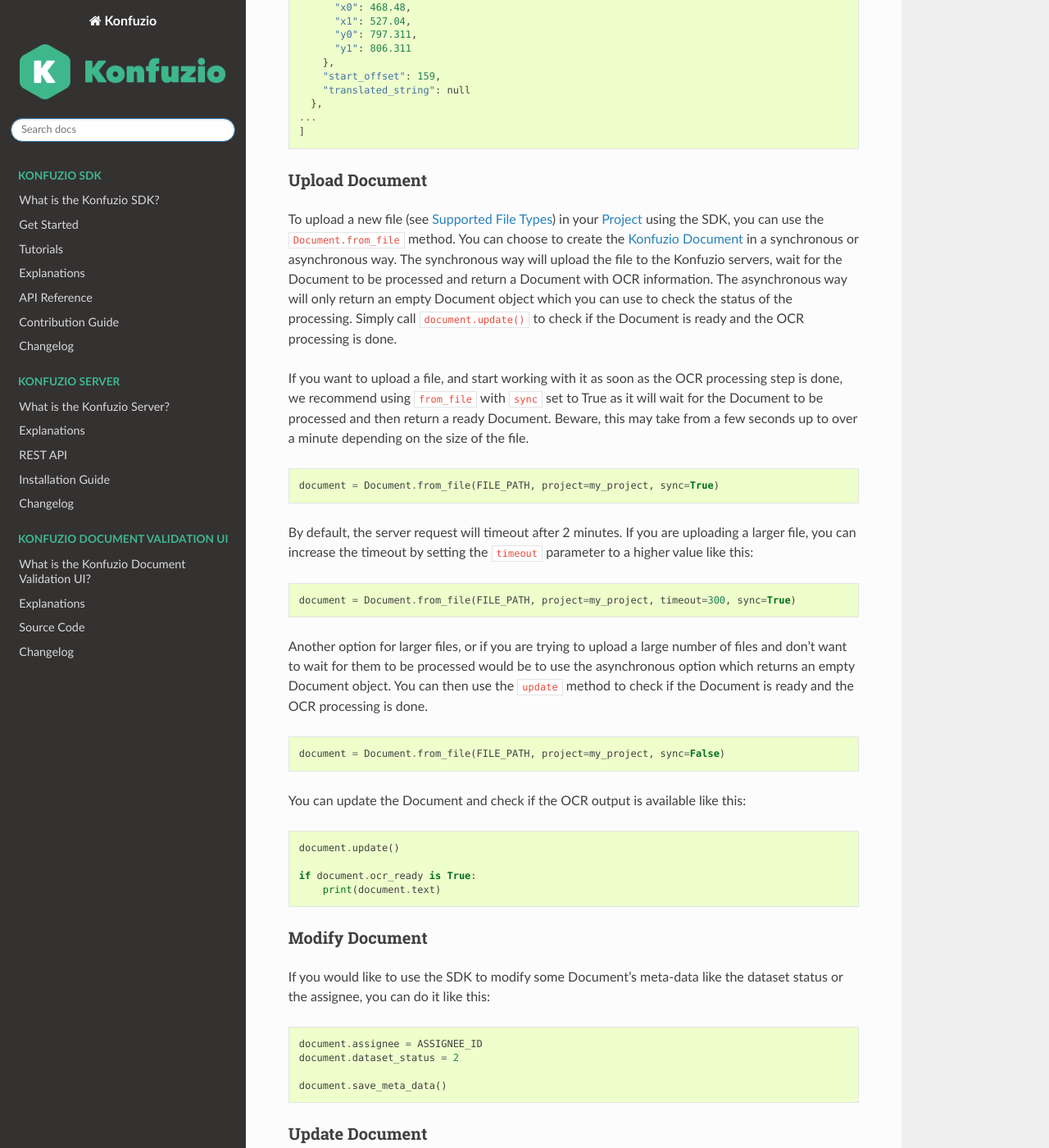
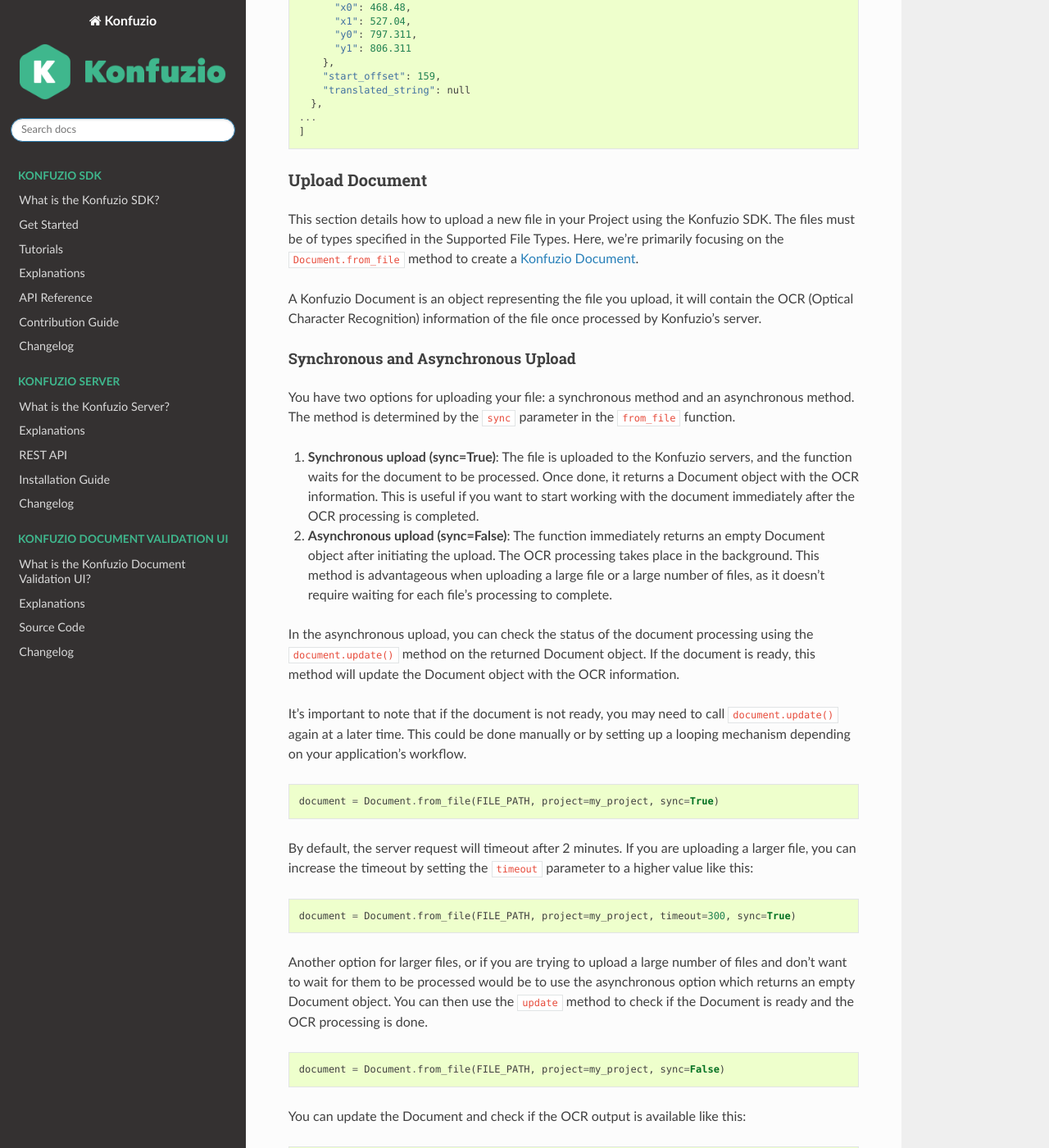
Before and after one commit to konfuzio-ai/konfuzio-sdk, a Sphinx documentation site: the page built from docs/sdk/examples/intro.md, in a window 1280 px wide and 1400 px high, scrolled down 3415 px. Shown: the whole window at 82% size. Built offline with Sphinx 7.4.7 and the Read the Docs theme 2.0.0, drawn with Linux system fonts in a browser that asks for light colours; pages that are not in the unit, such as notebooks, are missing from menus; a script that is not in the unit is left out.

Commit message:
updated explanations

````diff
--- a/docs/sdk/examples/intro.md
+++ b/docs/sdk/examples/intro.md
@@ -190,17 +190,32 @@
 ```
 
 #### Upload Document
-To upload a new file (see [Supported File Types](https://help.konfuzio.com/specification/supported_file_types/index.html))
-in your [Project](https://dev.konfuzio.com/sdk/sourcecode.html#project) using the SDK, you can use the
-`Document.from_file` method. You can choose to create the [Konfuzio Document](https://dev.konfuzio.com/sdk/sourcecode.html#document)
-in a synchronous or asynchronous way. The synchronous way will upload the file to the Konfuzio servers, wait for
-the Document to be processed and return a Document with OCR information. The asynchronous way will only return an
-empty Document object which you can use to check the status of the processing. Simply call `document.update()` to
-check if the Document is ready and the OCR processing is done.
 
-If you want to upload a file, and start working with it as soon as the OCR processing step is done, we recommend
-using `from_file` with `sync` set to True as it will wait for the Document to be processed and then return a ready
-Document. Beware, this may take from a few seconds up to over a minute depending on the size of the file.
+This section details how to upload a new file in your Project using the Konfuzio SDK. The files must be of types specified
+in the Supported File Types. Here, we're primarily focusing on the `Document.from_file` method to create a
+[Konfuzio Document](https://dev.konfuzio.com/sdk/sourcecode.html#document).
+
+A Konfuzio Document is an object representing the file you upload, it will contain the OCR (Optical Character Recognition)
+information of the file once processed by Konfuzio's server.
+
+##### Synchronous and Asynchronous Upload
+
+You have two options for uploading your file: a synchronous method and an asynchronous method. The method is determined
+by the `sync` parameter in the `from_file` function.
+
+1. **Synchronous upload (sync=True)**: The file is uploaded to the Konfuzio servers, and the function waits for the
+document to be processed. Once done, it returns a Document object with the OCR information. This is useful if you want
+to start working with the document immediately after the OCR processing is completed.
+
+2. **Asynchronous upload (sync=False)**: The function immediately returns an empty Document object after initiating the
+upload. The OCR processing takes place in the background. This method is advantageous when uploading a large file or a
+large number of files, as it doesn't require waiting for each file's processing to complete.
+
+In the asynchronous upload, you can check the status of the document processing using the `document.update()` method on
+the returned Document object. If the document is ready, this method will update the Document object with the OCR information.
+
+It's important to note that if the document is not ready, you may need to call `document.update()` again at a later time.
+This could be done manually or by setting up a looping mechanism depending on your application's workflow.
 
 .. literalinclude:: /sdk/boilerplates/test_get_started.py
    :language: python
````
